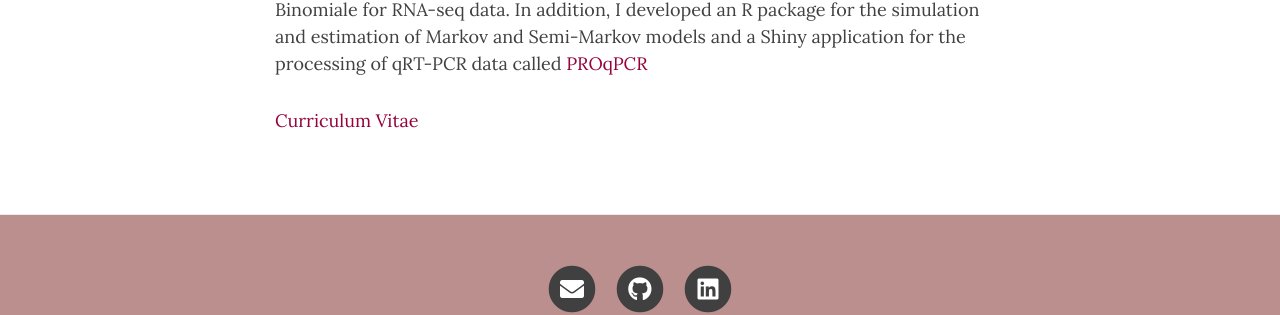
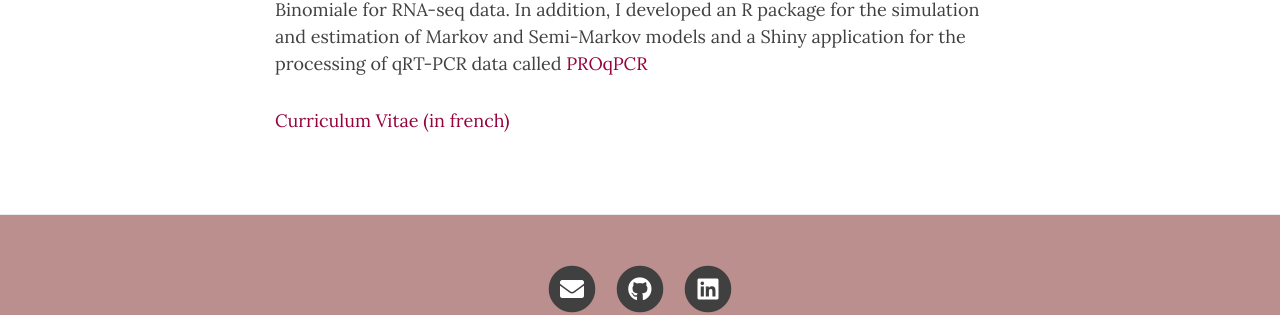
Before and after one commit to mathildesautreuil/mathildesautreuil.github.io, a Jekyll site: the page built from index.md, in a window 1280 px wide and 1112 px high. Shown: the part 664-979 px from the top of the window. Built offline with Jekyll 4.4.1, drawn with Linux system fonts in a browser that asks for light colours; nearby versions of some CDN libraries; the list of posts is cut into pages by our own code.

Commit message:
error 404

```diff
--- a/404.html
+++ b/404.html
@@ -9,5 +9,5 @@
   <h1>Move along. (404 error)</h1>
   <br/>
 
-  <img src="{{ 'assets/img/404-southpark.jpg' | relative_url }}" alt="Not found" />
+  <img src="{{ 'img/error404.png' | relative_url }}" alt="Not found" />
 </div>
--- a/index.md
+++ b/index.md
@@ -10,4 +10,4 @@
 
 I did an two-year's apprenticeship at both [LMRS](http://lmrs.univ-rouen.fr/){:target="\_blank"} (Laboratoire Mathématiques Raphaël Salem) and [LITIS](https://www.litislab.fr/accueil){:target="\_blank"} (Laboratoire d'Infomratique et traitement de l'information et des systèmes). My principle work was to develop mixture models bivariate Negative Binomiale for RNA-seq data. In addition, I developed an R package for the simulation and estimation of Markov and Semi-Markov models and a Shiny application for the processing of qRT-PCR data called [PROqPCR](https://qpcrapp.shinyapps.io/proqpcr/){:target="\_blank"}
 
-[Curriculum Vitae](img/cv_MSautreuil.pdf)
+[Curriculum Vitae (in french)](img/cv_MSautreuil.pdf)
```
Also changed, not shown: img/error404.png (added).
